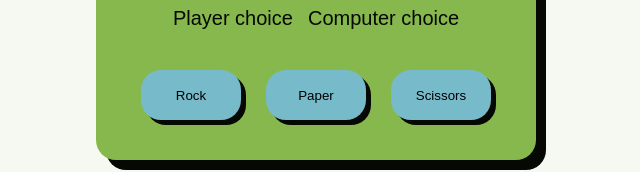
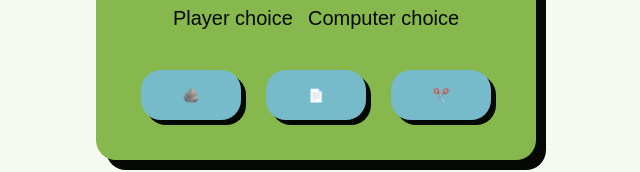
Before and after one commit to JLucasGaldino/rockPaperScissors, a plain HTML site: page index.html in a window 1280 px wide. Shown: the part 518-690 px from the top of the page, without its empty margins (324-964 px from the left). Drawn offline with Linux system fonts and the light colour scheme.

Commit message:
Clean up code and add emojis

```diff
--- a/index.html
+++ b/index.html
@@ -25,9 +25,9 @@
             </div>
         </div>
         <div class="player-selection">
-            <button id="rock">Rock</button>
-            <button id="paper">Paper</button>
-            <button id="scissors">Scissors</button>
+            <button id="rock">🪨</button>
+            <button id="paper">📄</button>
+            <button id="scissors">✂️</button>
         </div>
     </div>
 </body>
```
Also changed, not shown: game.js (+2 -34 lines).
